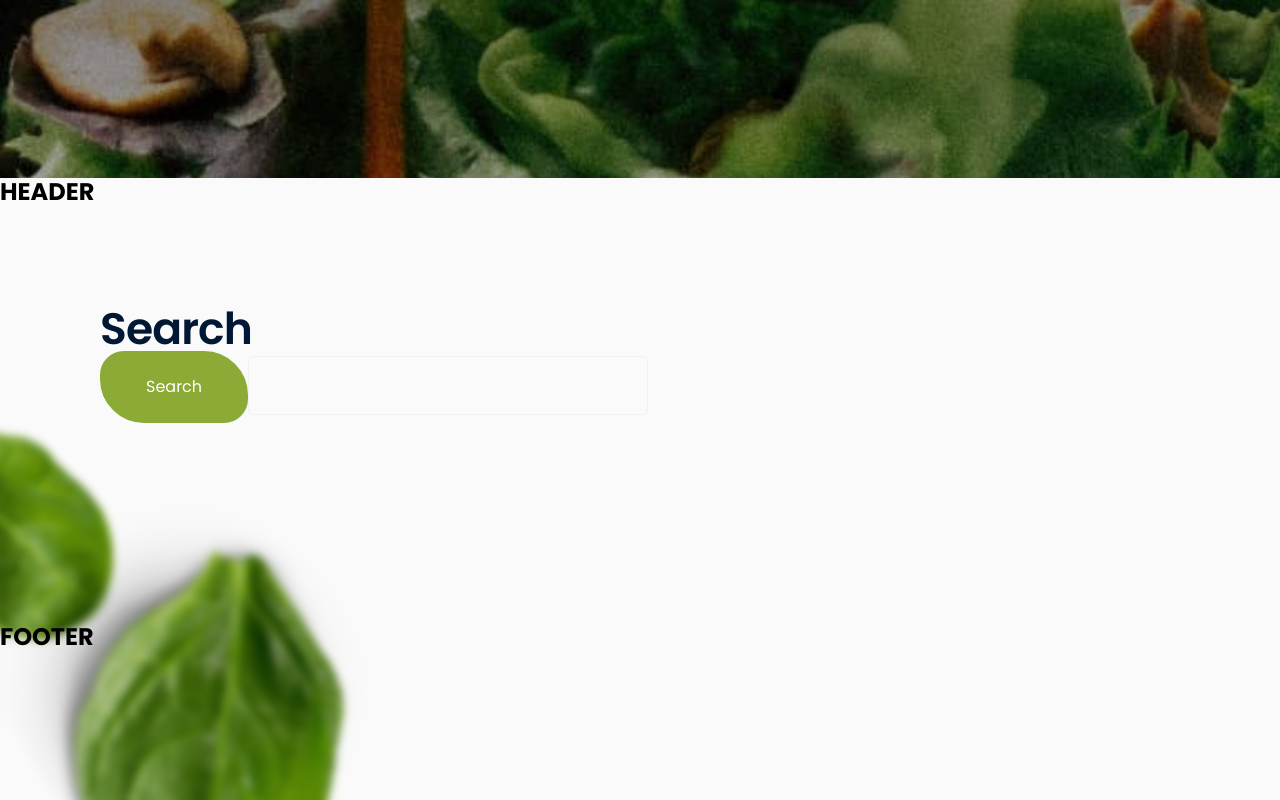
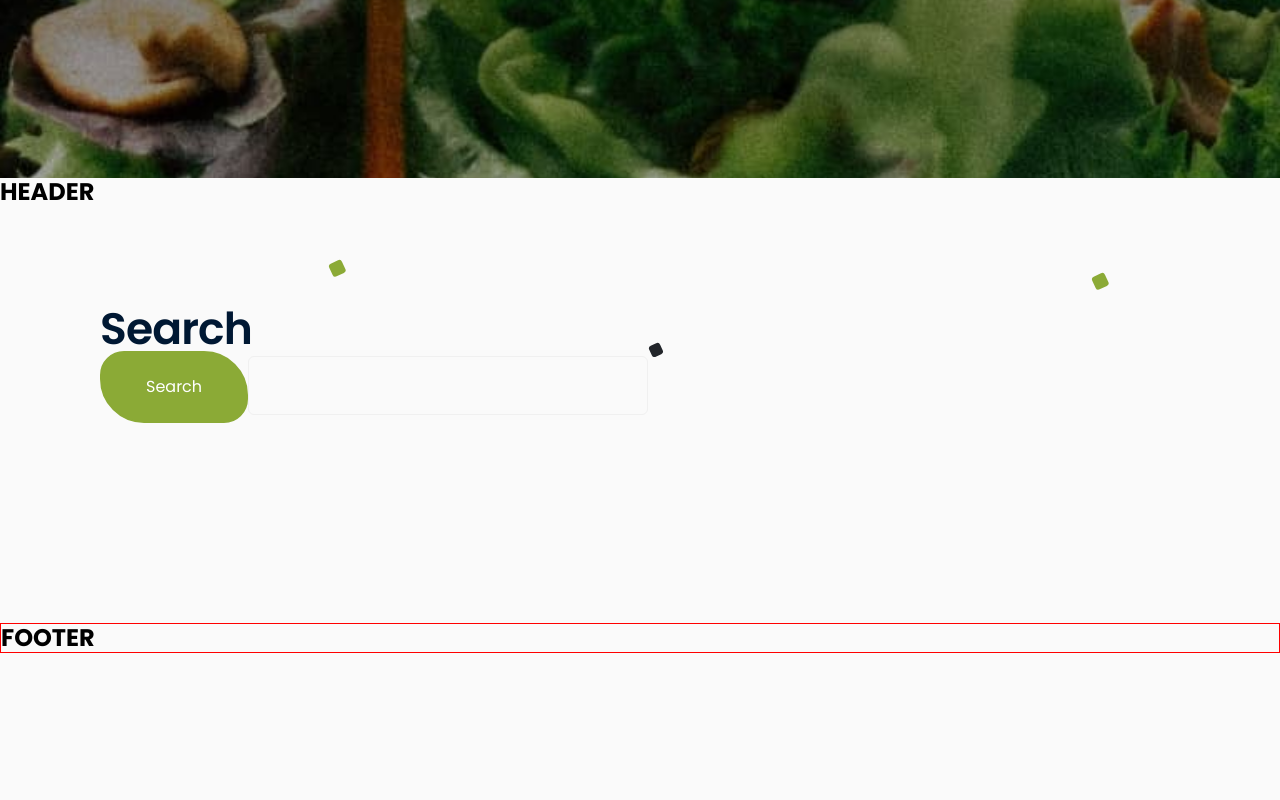
Before and after one commit to ElenaBagriy/so-yummy-react-app, a React (Create React App) app: page /search in a window 1280 px wide. Shown: the part 820-1620 px from the top of the page. Built offline with nearby package versions, Linux system fonts and the light colour scheme.

Commit message:
Backround

```diff
--- a/src/components/Categories/Categories.jsx
+++ b/src/components/Categories/Categories.jsx
@@ -7,7 +7,7 @@ import { MainPageTitle } from "reusableComponents/ManePageTitle/ManePageTitle";
 import Tab from '@mui/material/Tab';
 import { Suspense, useEffect, useState } from "react";
 import { Outlet, useNavigate, useParams } from "react-router-dom";
-import { StyledTabs } from "./Categories.styled";
+import { Section, StyledTabs } from "./Categories.styled";
 import { Pagination } from "reusableComponents/Pagination/Pagination";
 import { RecipesAPI } from '../../services/api/API';
 import { CommonItemList } from "reusableComponents/CommonItemList/CommonItemList";
@@ -109,8 +109,8 @@ export const Categories = () => {
     }
 
     return (
-        <section>
-            {/* <Background/> */}
+        <Section>
+            <Background/>
             <Container>
                 <MainPageTitle title='Categories' />
                 <StyledTabs
@@ -161,7 +161,6 @@ export const Categories = () => {
                 </Suspense>
                 <Pagination totalPages={totalPages} onChange={handleChangePage} page={page} />
             </Container>
-            <Background/>
-        </section>
+        </Section>
   );
 };
--- a/src/components/Categories/Categories.styled.jsx
+++ b/src/components/Categories/Categories.styled.jsx
@@ -1,7 +1,7 @@
 import { Tabs } from "@mui/material";
 import styled from "styled-components";
 
-export const Section = styled.section`
+export const Section = styled.main`
     position: relative;
 `
 
--- a/src/components/Footer/Footer.jsx
+++ b/src/components/Footer/Footer.jsx
@@ -1,7 +1,7 @@
 export function Footer() {
   return (
     <>
-      <footer>
+      <footer style={{border: '1px solid red'}}>
         <h2>FOOTER</h2>
       </footer>
     </>
--- a/src/reusableComponents/Background/Background.jsx
+++ b/src/reusableComponents/Background/Background.jsx
@@ -1,8 +1,7 @@
-import { BackgroundContainer, StyledDots, StyledSpinach } from "./Background.styled"
+import { StyledDots } from "./Background.styled"
 
 export const Background = () => {
-    return <BackgroundContainer>
-        <StyledDots/>
-        <StyledSpinach />
-        </BackgroundContainer>
+    return <>
+        <StyledDots />
+    </>
 }
--- a/src/reusableComponents/Background/Background.styled.jsx
+++ b/src/reusableComponents/Background/Background.styled.jsx
@@ -3,18 +3,13 @@ import greenDotMobile from '../../images/commonImages/greenDot-mobile.svg';
 import blackDotMobile from '../../images/commonImages/blackDot-mobile.svg';
 import greenDotDesktop from '../../images/commonImages/greenDot-desktop.svg';
 import blackDotDesktop from '../../images/commonImages/blackDot-desktop.svg';
+
 import spinachMobile1x from '../../images/commonImages/spinach-mobile@1x.png';
 import spinachMobile2x from '../../images/commonImages/spinach-mobile@2x.png';
 import spinachTablet1x from '../../images/commonImages/spinach-tablet@1x.png';
 import spinachTablet2x from '../../images/commonImages/spinach-tablet@2x.png';
 import spinachDesktop1x from '../../images/commonImages/spinach-desktop@1x.png';
 import spinachDesktop2x from '../../images/commonImages/spinach-desktop@2x.png';
-
-export const BackgroundContainer = styled.div`
-width: 100%;
-height: 100%;
-position: relative;
-`;
 
 export const StyledDots = styled.div`
   position: absolute;
@@ -25,61 +20,39 @@ export const StyledDots = styled.div`
     url(${blackDotMobile}),
     url(${greenDotMobile});
   background-repeat: no-repeat;
-  background-size: 8px 8px, 6px 6px, 8px 8px;
-  background-position: left 120px top 76px, right 120px top 141.46px, right 15.37px top 108.36px;
+  background-position: left 120px top 15px, right 120px top 81px, right 15.37px top 48px;
 
-  @media screen and (min-device-pixel-ratio: 2),
-    screen and (min-resolution: 192dpi),
-    screen and (min-resolution: 2dppx) {
-    background-image: url(${greenDotMobile}),
-    url(${blackDotMobile}),
-    url(${greenDotMobile});
-  }
 
   @media screen and (min-width: 768px) {
     background-image: url(${greenDotDesktop}),
       url(${blackDotDesktop}),
       url(${greenDotDesktop});
     background-repeat: no-repeat;
-    background-size: 14px 14px, 12px 12px, 14px 14px;
-    background-position: left 219px top 85px, right 315px top 155px, right 23px top 98px;
+    background-position: left 219px top 22px, right 315px top 92px, right 23px top 35px;
 
-      @media screen and (min-device-pixel-ratio: 2),
-      screen and (min-resolution: 192dpi),
-      screen and (min-resolution: 2dppx) {
-        background-image: url(${greenDotDesktop}),
-          url(${blackDotDesktop}),
-          url(${greenDotDesktop});
-      }
   }
 
   @media screen and (min-width: 1280px) {
     background-image: url(${greenDotDesktop}),
       url(${blackDotDesktop}),
       url(${greenDotDesktop});
-    background-position: left 328px top 116px, right 617px top 199px, right 171px top 129px;
-
-      @media screen and (min-device-pixel-ratio: 2),
-      screen and (min-resolution: 192dpi),
-      screen and (min-resolution: 2dppx) {
-        background-image: url(${greenDotDesktop}),
-          url(${blackDotDesktop}),
-          url(${greenDotDesktop});
-      }
+    background-position: left 328px top 54px, right 617px top 137px, right 171px top 67px;
   }
 `
 
 export const StyledSpinach = styled.div`
   position: absolute;
+  left: -32px;
+  bottom: -220px;
   z-index: -1;
   width: 256px;
   height: 392px;
   background-image: url(${spinachMobile1x});
-  filter: blur(4.5px);
+  /* filter: blur(4.5px); */
   transform: rotate(149deg);
   background-repeat: no-repeat;
   background-size: cover;
-  background-position: left 32px bottom 0;
+  /* background-position: left 32px bottom 0px; */
 
   @media screen and (min-device-pixel-ratio: 2),
     screen and (min-resolution: 192dpi),
@@ -90,12 +63,14 @@ export const StyledSpinach = styled.div`
   @media screen and (min-width: 768px) {
     width: 423px;
     height: 646px;
+    left: -68px;
+    bottom: -180px;
     background-image: url(${spinachTablet1x});
     filter: blur(4.5px);
     transform: rotate(149deg);
     background-repeat: no-repeat;
     background-size: cover;
-    background-position: left 101px bottom 0;
+    /* background-position: left 101px bottom 0; */
 
       @media screen and (min-device-pixel-ratio: 2),
       screen and (min-resolution: 192dpi),
```
